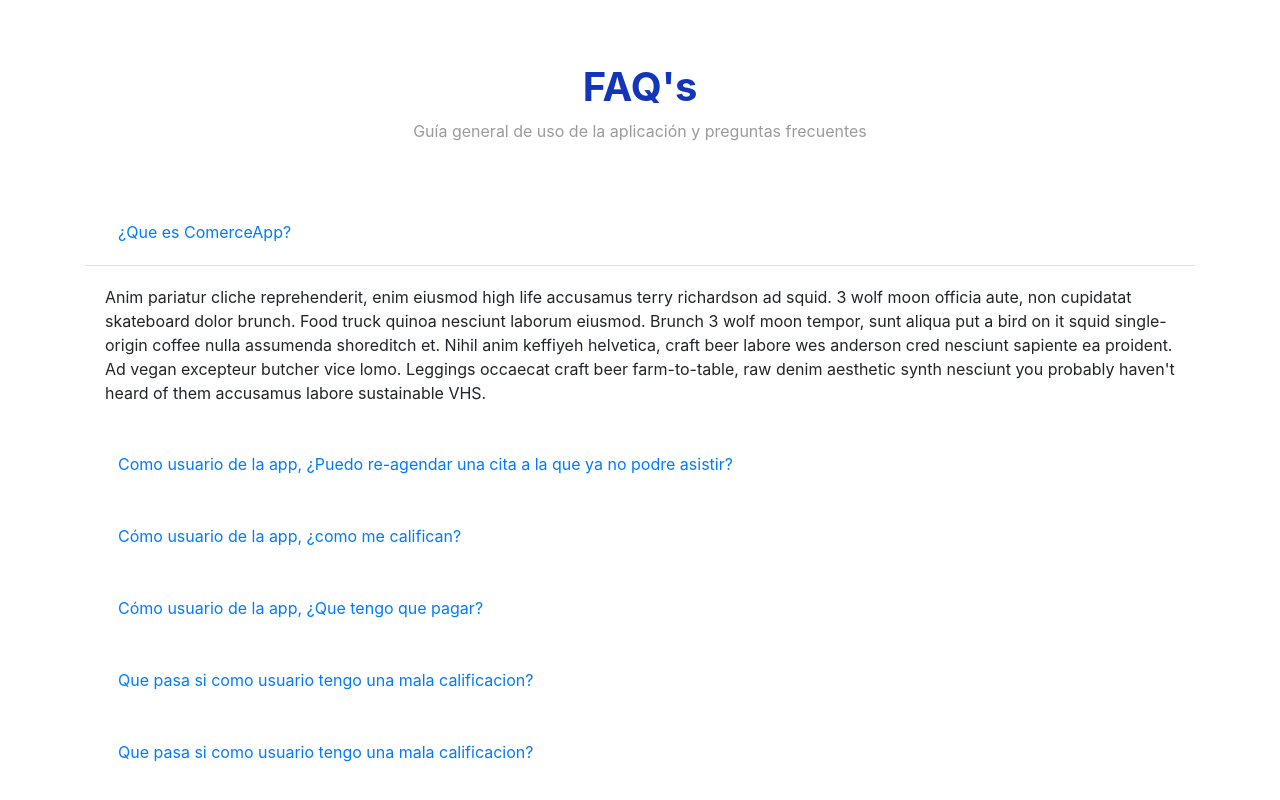
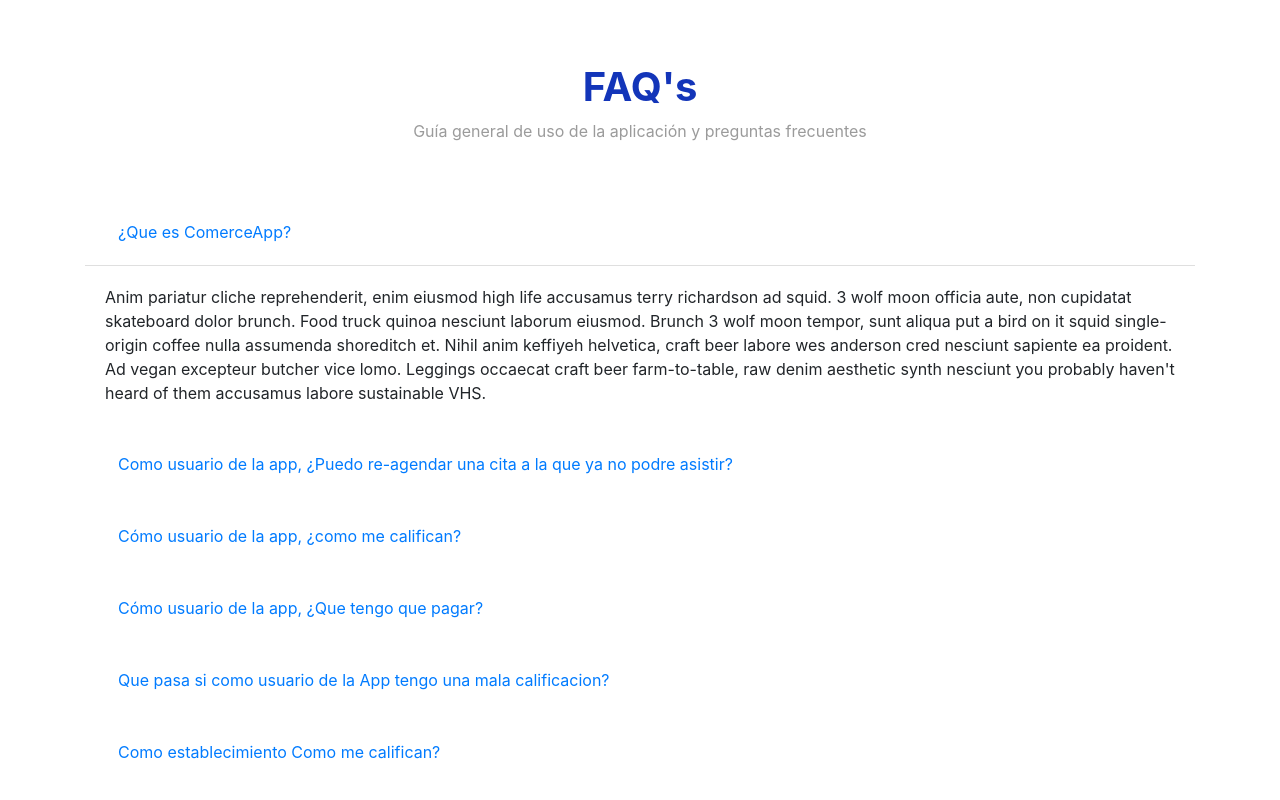
Before and after one commit to gomsem/CommerceApp, a plain HTML site: page index.html in a window 1280 px wide. Shown: the part 4144-4944 px from the top of the page. Drawn offline with nearby package versions, Linux system fonts and the light colour scheme.

Commit message:
Acordion1.2

```diff
--- a/index.html
+++ b/index.html
@@ -190,7 +190,7 @@
 					    <div class="card-header" id="headingFive">
 					      <h2 class="mb-0">
 					        <button class="btn btn-link collapsed" type="button" data-toggle="collapse" data-target="#collapseFive" aria-expanded="false" aria-controls="collapseThree">
-					          Que pasa si como usuario tengo una mala calificacion?
+					          Que pasa si como usuario de la App tengo una mala calificacion?
 					        </button>
 					      </h2>
 					    </div>
@@ -204,7 +204,7 @@
 					    <div class="card-header" id="headingSix">
 					      <h2 class="mb-0">
 					        <button class="btn btn-link collapsed" type="button" data-toggle="collapse" data-target="#collapseSix" aria-expanded="false" aria-controls="collapseThree">
-					          Que pasa si como usuario tengo una mala calificacion?
+					          Como establecimiento  Como me califican?
 					        </button>
 					      </h2>
 					    </div>
```
